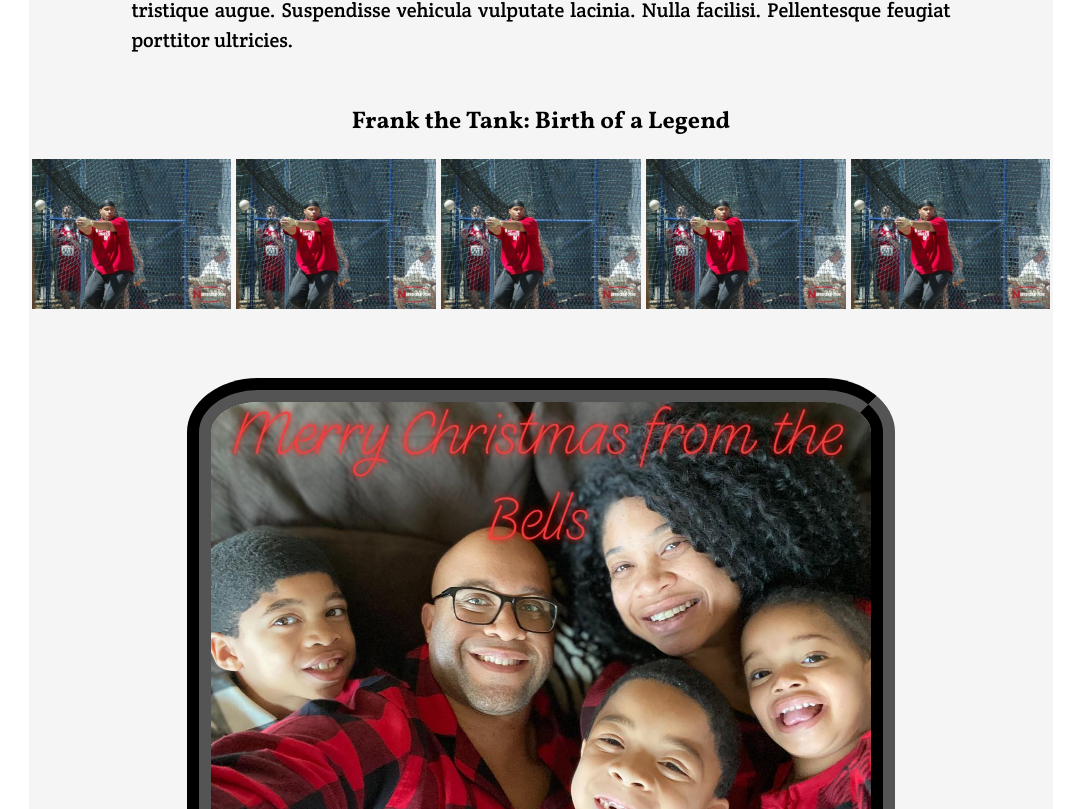
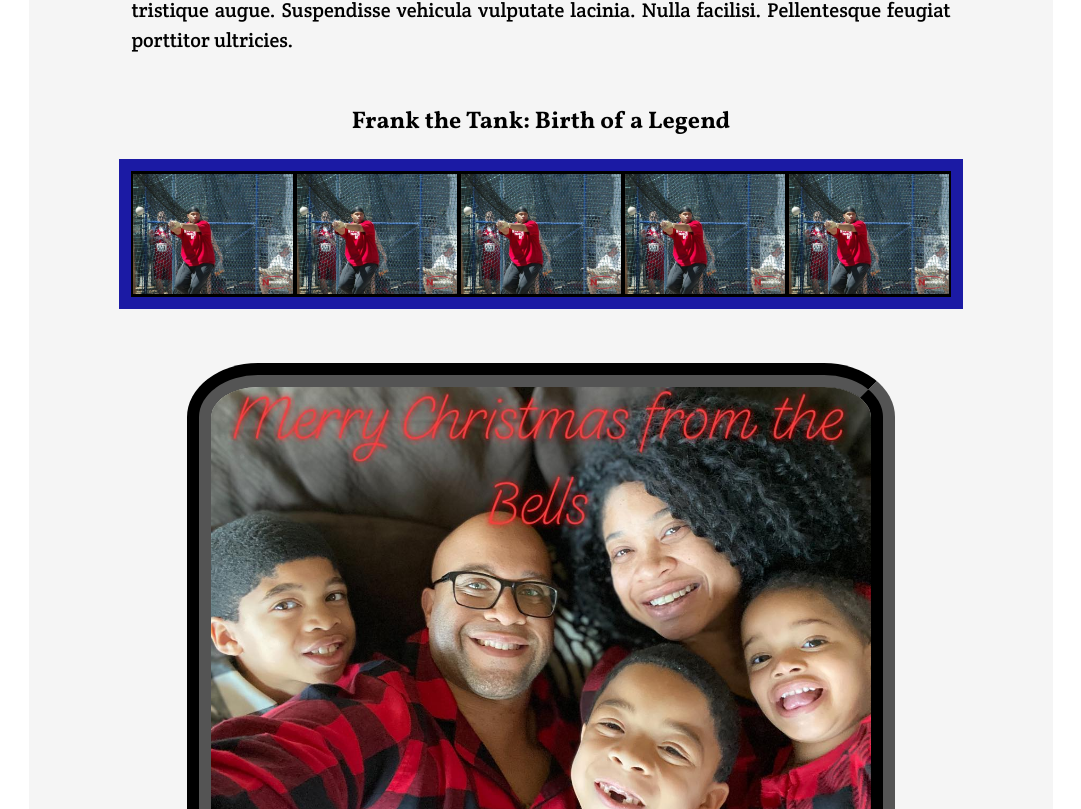
Before and after one commit to TierreGreen/bioSite, a plain HTML site: page index.html in a window 1280 px wide. Shown: the part 1689-2498 px from the top of the page, without its empty margins (99-1180 px from the left). Drawn offline with Linux system fonts and the light colour scheme.

Commit message:
updates made to the css and html file.

```diff
--- a/bioSite-BellVision.CSS
+++ b/bioSite-BellVision.CSS
@@ -1,6 +1,6 @@
 body {
   font-family: 'Crete Round', 'Times New Roman', serif;
-
+  max-zoom: 150%;
   width: 100%;
   padding: 0;
   margin-bottom: 0;
@@ -48,6 +48,8 @@ h1, h2, h3, tr, td, li, ul, ol {
 #sideBarL a {
   display: block;
   background-color: black;
+  padding: 10px;
+  text-decoration: none;
 }
 
 p {
@@ -101,6 +103,7 @@ ul {
 .dropdown {
   position: relative;
   display: inline-block;
+  z-index: 1;
 }
 
 .dropdown-content {
@@ -117,6 +120,7 @@ ul {
   padding: 12px 16px;
   text-decoration: none;
   display: block;
+  z-index: 1;
 }
 
 .dropdown-content a:hover {
@@ -125,6 +129,7 @@ ul {
 
 .dropdown:hover .dropdown-content {
     display: block;
+    z-index: 1;
   }
 
 .dropdown:hover .dropbtn {
@@ -177,6 +182,19 @@ h1 {
   margin-right: 10%;
 }
 
+.slideShow {
+  border: solid;
+  border-color: #1b1aa4;
+  width: 80%;
+  border-width: 12px;
+  padding-top: .25%;
+  padding-bottom: 12%;
+  background-color: black;
+  margin-left: auto;
+  margin-right: auto;
+  z-index: 1;
+}
+
 .column {
   float: left;
   width: 19.5%;
@@ -185,7 +203,6 @@ h1 {
   padding-left: .25%;
   padding-right: .25%;
   padding-bottom: 4em;
-
 }
 
 .column img {
--- a/index.html
+++ b/index.html
@@ -79,7 +79,7 @@
 
     <h2>Frank the Tank: Birth of a Legend</h2>
 
-    <div>
+    <div class="slideShow">
         <div class="column">
             <img src="images/html/HammerG.jpg" alt="Collegiate Athlete">
         </div>
```
